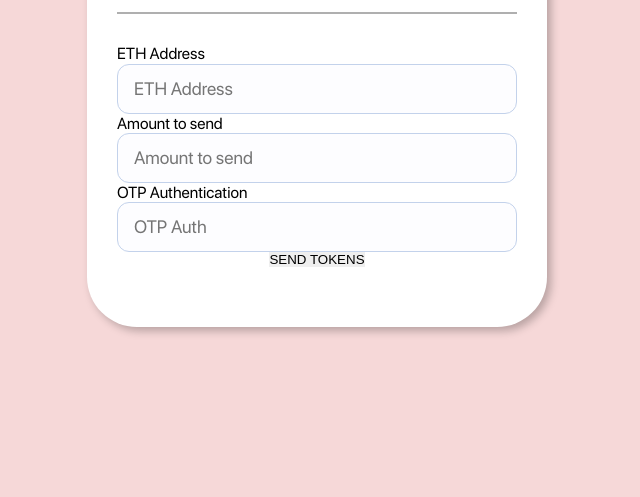
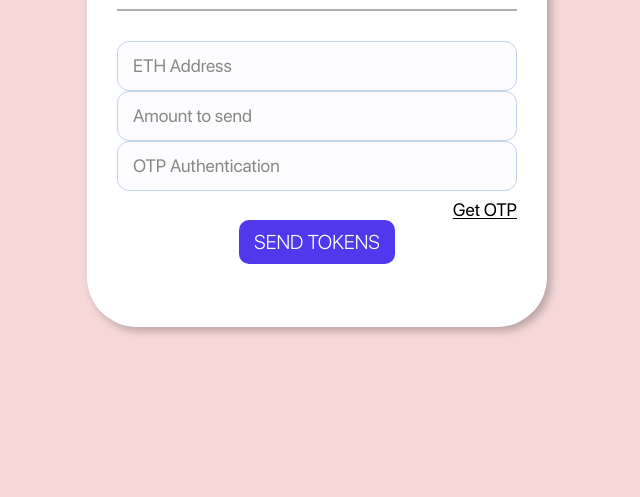
Before and after one commit to realemeralds/code-challenge, a plain HTML site: page src/problem2/index.html in a window 1280 px wide. Shown: the part 303-800 px from the top of the page, without its empty margins (323-963 px from the left). Drawn offline with Linux system fonts and the light colour scheme.

Commit message:
:sparkles: 1/2 problem 2

```diff
--- a/src/problem2/index.html
+++ b/src/problem2/index.html
@@ -15,16 +15,27 @@
       <p class="form-subtitle">Send ETH with the form below.</p>
       <div class="form-separator"></div>
 
-      <label for="input-address">ETH Address</label>
-      <input id="input-address" placeholder="ETH Address" />
+      <!-- <label for="input-address">ETH Address</label> -->
+      <div class="input-container">
+        <input id="input-address" />
+        <p>ETH Address</p>
+      </div>
 
-      <label for="input-amount">Amount to send</label>
-      <input type="number" id="input-amount" placeholder="Amount to send" />
+      <!-- <label for="input-amount">Amount to send</label> -->
+      <div class="input-container">
+        <input type="number" id="input-amount" />
+        <p>Amount to send</p>
+      </div>
 
-      <label for="input-otp">OTP Authentication</label>
-      <input type="number" id="input-otp" placeholder="OTP Auth" />
+      <!-- <label for="input-otp">OTP Authentication</label> -->
+      <div class="input-container">
+        <input type="number" id="input-otp" />
+        <p>OTP Authentication</p>
+      </div>
 
-      <button>SEND TOKENS</button>
+      <button class="otp-label">Get OTP</button>
+
+      <button class="token-submit">SEND TOKENS</button>
     </form>
     <div id="error-msg-container"></div>
     <script src="script.js"></script>
--- a/src/problem2/style.scss
+++ b/src/problem2/style.scss
@@ -24,16 +24,17 @@
 }
 
 // Font Sizing Variables
+$xsm: 14px;
 $sm: 18px;
 $md: 20px;
 $lg: 36px;
 
 // Colours
-$dull: #8B8787;
-$inactive-border: #C3D2EB;
-$inactive-background: #FDFDFF; // Clearing Defaults
-$active-header: #3521B5;
-$active-border: #5138ED;
+$dull: #8b8787;
+$inactive-border: #c3d2eb;
+$inactive-background: #fdfdff; // Clearing Defaults
+$active-header: #3521b5;
+$active-border: #5138ed;
 
 * {
   box-sizing: border-box;
@@ -41,6 +42,7 @@ $active-border: #5138ED;
   padding: 0;
   border: 0;
   outline: 0;
+  font-family: "SF Pro Display", Arial, Helvetica, sans-serif;
 }
 
 body {
@@ -50,8 +52,7 @@ body {
   justify-content: center;
   min-width: 360px;
 
-    background-color: #F6D8D8;
-    font-family: 'SF Pro Display', Arial, Helvetica, sans-serif;
+  background-color: #f6d8d8;
   line-height: 1.2;
 
   #otp-snackbar {
@@ -64,7 +65,7 @@ body {
     align-items: center;
     justify-content: center;
 
-        background-color: #FFF;
+    background-color: #fff;
     height: 460px;
     width: 460px;
     padding: 30px;
@@ -86,26 +87,34 @@ body {
 
     .form-separator {
       width: 100%;
-            margin: 18px 0 30px;
-            border: 1px solid rgba(34, 34, 34, 0.36);
+      margin: 12px 0 30px;
+      border-top: 2px solid rgba(34, 34, 34, 0.36);
     }
 
     label {
       align-self: flex-start;
     }
 
+    .input-container {
+      width: 100%;
+      position: relative;
+
       input {
         width: 100%;
         height: 50px;
         padding: 0 16px;
-
         border: 1px solid $inactive-border;
         border-radius: 12px;
+        background-color: $inactive-background;
 
         color: $dull;
-            background-color: $inactive-background;
         font-family: "SF Pro Display";
         font-size: $sm;
+      }
+
+      input::focus {
+        border-color: $active-border;
+        font-size: $md;
       }
 
       // remove up and down buttons from number input
@@ -115,21 +124,56 @@ body {
         margin: 0;
       }
 
+      // label styling
+      p {
+        position: absolute;
+        padding: 0 16px;
+        top: 50%;
+        left: 0;
+        transform: translateY(-50%);
+        transition: all 0.3s ease-out;
 
-        input:focus {
-            background-color: #FFF;
-            color: #000;
-            border-color: $active-border;
-            font-size: $md;
+        color: $dull;
+        font-family: "SF Pro Display";
+        font-size: $sm;
 
-            &::placeholder {
-                color: #FFF;
+        pointer-events: none;
+      }
+
+      input:focus + p {
+        top: -2.3px;
+        left: 16px;
+        padding: 0 4px;
+
+        background-color: #fff;
+        color: $active-header;
+        font-size: $xsm;
       }
     }
   }
 
+  .otp-label {
+    align-self: flex-end;
+    margin-top: 8px;
+
+    background-color: #fff;
+    font-size: $sm;
+    text-decoration: underline;
+    text-underline-offset: 2px;
+  }
+
+  .token-submit {
+    padding: 10px 15px;
+    border-radius: 10px;
+
+    background-color: $active-border;
+    color: #fff;
+    font-family: "SF Pro Display";
+    font-weight: 300;
+    font-size: $md;
+  }
+
   #error-msg-container {
     position: absolute;
-
   }
 }
```
Also changed, not shown: src/problem2/style.css, 1 other file. Lines whose indentation alone changed are shown as unchanged.
